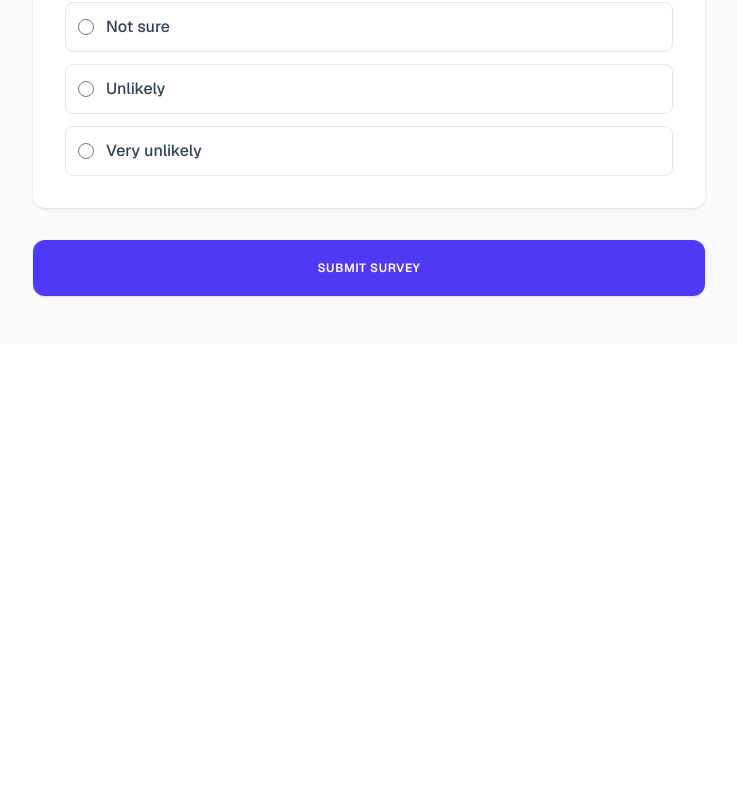
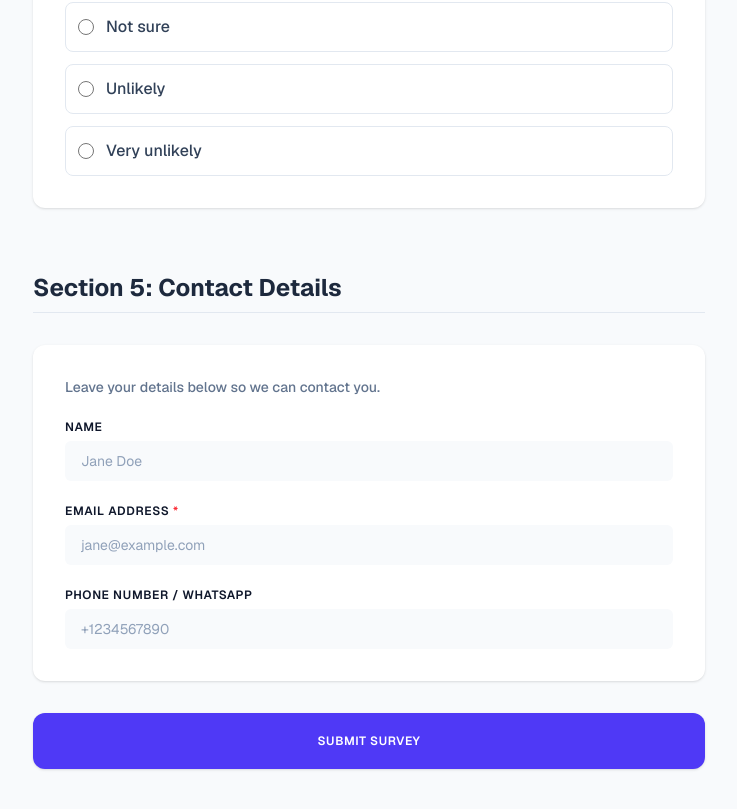
Before and after one commit to Priest98/form, a Next.js app: page / in a window 1280 px wide. Shown: the part 6478-7287 px from the top of the page, without its empty margins (271-1008 px from the left). Before the commit the page ends 6822 px from the top, so only its background shows below. Built offline with nearby package versions, Linux system fonts and the light colour scheme.

Commit message:
feat: make contact details standalone and always visible

```diff
--- a/src/app/api/survey/route.ts
+++ b/src/app/api/survey/route.ts
@@ -36,11 +36,11 @@ ${body.stopUsing}
 *Batch Creation Likelihood:* ${body.batchCreationLikelihood}
 
 *Early Access:* ${body.wantsEarlyAccess === "Yes" ? '✅ Yes' : '❌ No'}
-${body.wantsEarlyAccess === "Yes" ? `
+
 *Contact Details:*
 Name: ${body.name || 'N/A'}
 Email: ${body.email || 'N/A'}
-WhatsApp: ${body.whatsapp || 'N/A'}` : ''}
+WhatsApp: ${body.whatsapp || 'N/A'}
 `;
 
       await fetch(`https://api.telegram.org/bot${botToken}/sendMessage`, {
--- a/src/app/page.tsx
+++ b/src/app/page.tsx
@@ -311,18 +311,6 @@ export default function SurveyForm() {
             {formData.wantsEarlyAccess === "Yes" && (
               <div className="pt-6 mt-6 border-t border-slate-100 space-y-4 animate-in fade-in slide-in-from-top-4 duration-300">
                 <p className="text-sm text-slate-500 font-medium mb-4">Awesome! Please leave your details below so we can contact you.</p>
-                <div>
-                  <Label className="mb-2 block">Name (optional)</Label>
-                  <Input placeholder="Jane Doe" value={formData.name} onChange={(e: any) => updateField("name", e.target.value)} />
-                </div>
-                <div>
-                  <Label className="mb-2 block">Email Address (optional)</Label>
-                  <Input type="email" placeholder="jane@example.com" value={formData.email} onChange={(e: any) => updateField("email", e.target.value)} />
-                </div>
-                <div>
-                  <Label className="mb-2 block">WhatsApp Number (optional)</Label>
-                  <Input type="tel" placeholder="+1234567890" value={formData.whatsapp} onChange={(e: any) => updateField("whatsapp", e.target.value)} />
-                </div>
               </div>
             )}
           </Card>
@@ -336,6 +324,26 @@ export default function SurveyForm() {
                   <span className="text-slate-700 font-medium">{opt}</span>
                 </label>
               ))}
+            </div>
+          </Card>
+
+          <div className="pt-8 pb-2 border-b border-slate-200">
+            <h2 className="text-2xl font-bold text-slate-800">Section 5: Contact Details</h2>
+          </div>
+
+          <Card className="p-6 md:p-8 space-y-6 shadow-sm border-slate-200">
+            <p className="text-sm text-slate-500 font-medium">Leave your details below so we can contact you.</p>
+            <div>
+              <Label className="mb-2 block text-slate-900 font-semibold">Name</Label>
+              <Input placeholder="Jane Doe" value={formData.name} onChange={(e: any) => updateField("name", e.target.value)} />
+            </div>
+            <div>
+              <Label className="mb-2 block text-slate-900 font-semibold">Email Address <span className="text-red-500">*</span></Label>
+              <Input type="email" required placeholder="jane@example.com" value={formData.email} onChange={(e: any) => updateField("email", e.target.value)} />
+            </div>
+            <div>
+              <Label className="mb-2 block text-slate-900 font-semibold">Phone Number / WhatsApp</Label>
+              <Input type="tel" placeholder="+1234567890" value={formData.whatsapp} onChange={(e: any) => updateField("whatsapp", e.target.value)} />
             </div>
           </Card>
 
```
